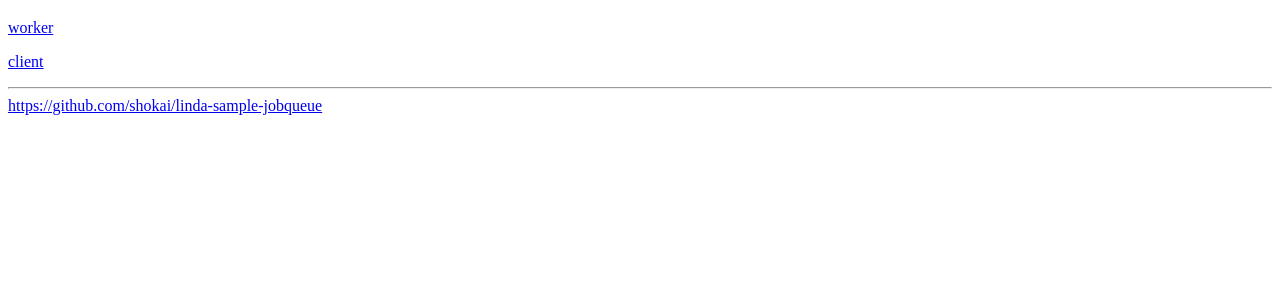
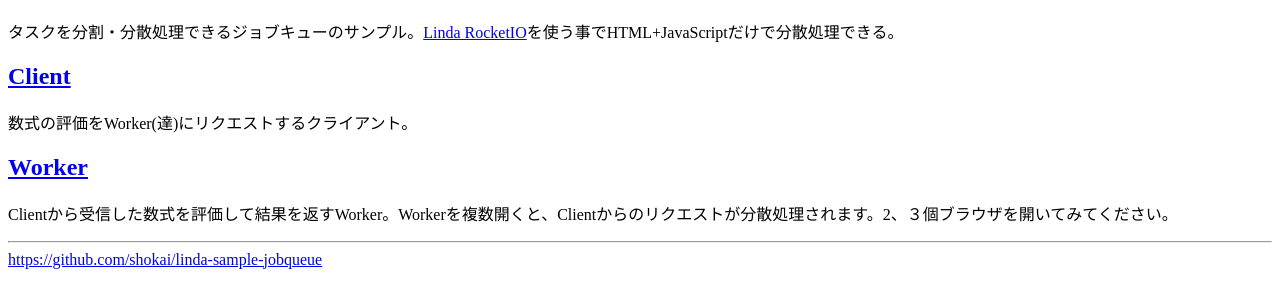
Before and after one commit to shokai/linda-sample-jobqueue, a plain HTML site: page index.html in a window 1280 px wide. Shown: the part 61-368 px from the top of the page. Drawn offline with Linux system fonts and the light colour scheme.

Commit message:
add description, open worker in blank page #2

```diff
--- a/index.html
+++ b/index.html
@@ -9,14 +9,16 @@
     <div id="content">
       <div id="header">
         <h1>linda sample job-queue</h1>
-        <div id="status"></div>
+        タスクを分割・分散処理できるジョブキューのサンプル。<a href="http://shokai.org/blog/archives/7515">Linda RocketIO</a>を使う事でHTML+JavaScriptだけで分散処理できる。
       </div>
       <div id="main">
         <p>
-          <a href="./worker.html">worker</a>
+          <h2><a href="./client.html" target="_blank">Client</a></h2>
+          数式の評価をWorker(達)にリクエストするクライアント。
         </p>
         <p>
-          <a href="./client.html">client</a>
+          <h2><a href="./worker.html" target="_blank">Worker</a></h2>
+          Clientから受信した数式を評価して結果を返すWorker。Workerを複数開くと、Clientからのリクエストが分散処理されます。2、３個ブラウザを開いてみてください。
         </p>
         <div id="footer">
           <hr>
```
